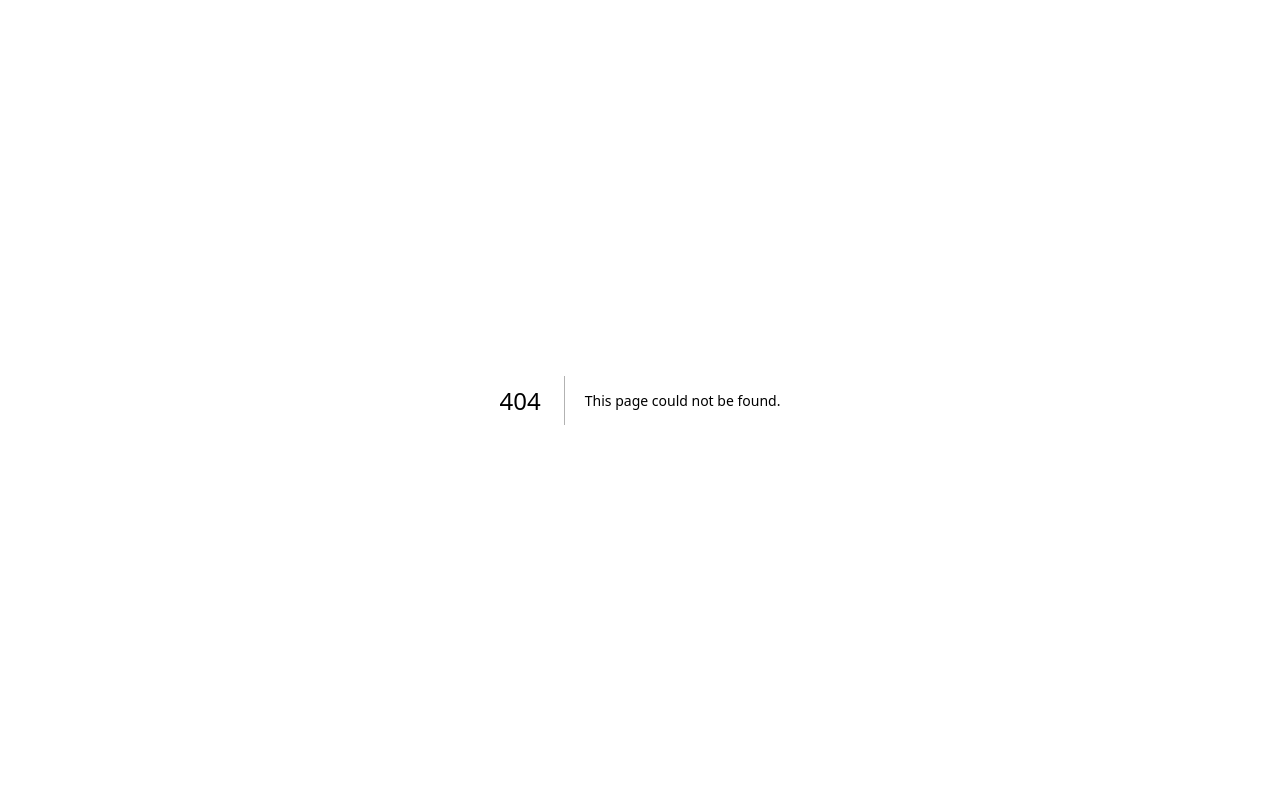
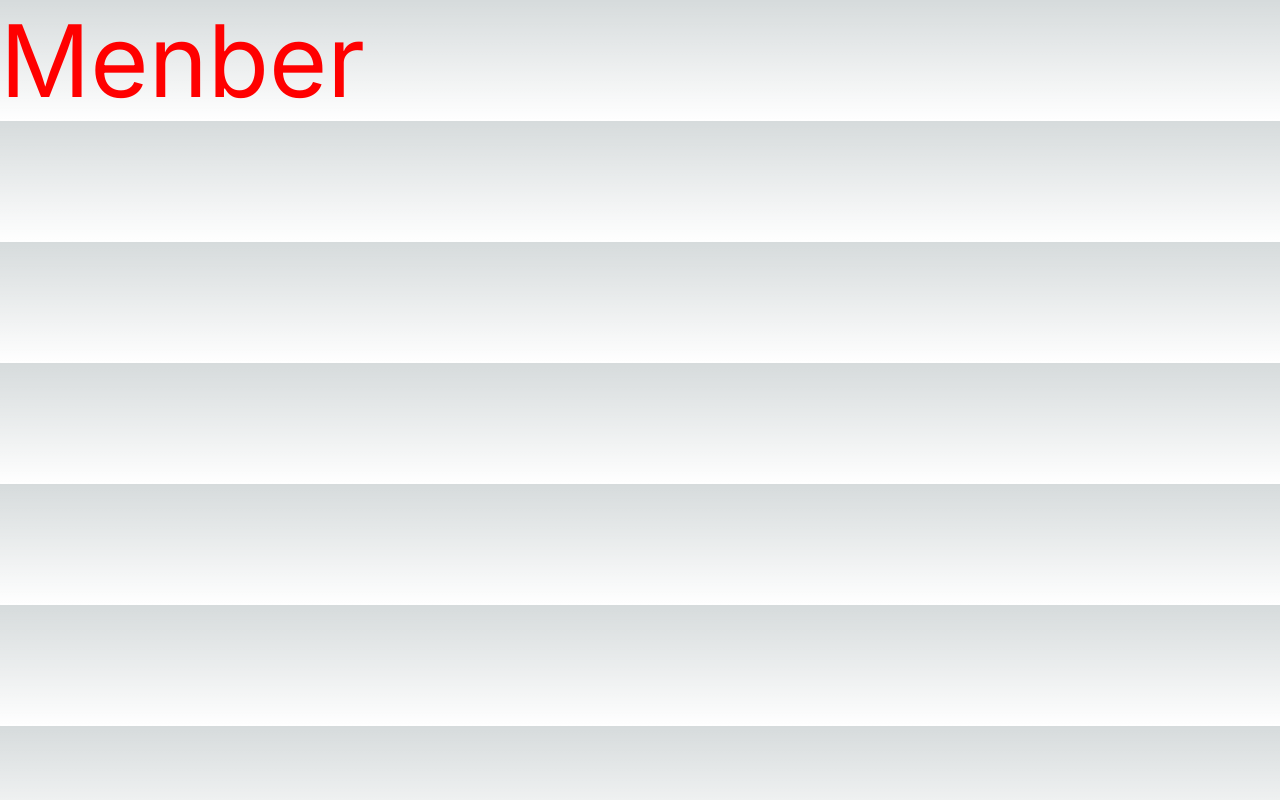
Before and after one commit to ngiad/traffic, a Next.js app: page /menber in a window 1280 px wide. Before the commit this address had no page. Built offline with nearby package versions, Linux system fonts and the light colour scheme.

Commit message:
test client

```diff
--- a/src/app/(Dashboard)/layout.js
+++ b/src/app/(Dashboard)/layout.js
@@ -0,0 +1,11 @@
+'use client'
+
+import React from 'react'
+
+const layout = ({children}) => {
+  return (
+    <div>{children}</div>
+  )
+}
+
+export default layout
--- /dev/null
+++ b/src/app/(Dashboard)/menber/page.jsx
@@ -0,0 +1,15 @@
+'use client'
+
+import { useEffect } from 'react'
+import style from "../../../assets/styles/menber.module.css"
+
+const Menber = () => {
+    useEffect(() => {
+        console.log("chay client")
+    },[])
+  return (
+    <div className={style["main-test"]}>Menber</div>
+  )
+}
+
+export default Menber
--- /dev/null
+++ b/src/assets/styles/menber.module.css
@@ -0,0 +1,4 @@
+.main-test{
+    color: red;
+    font-size: 100px;
+}
```
